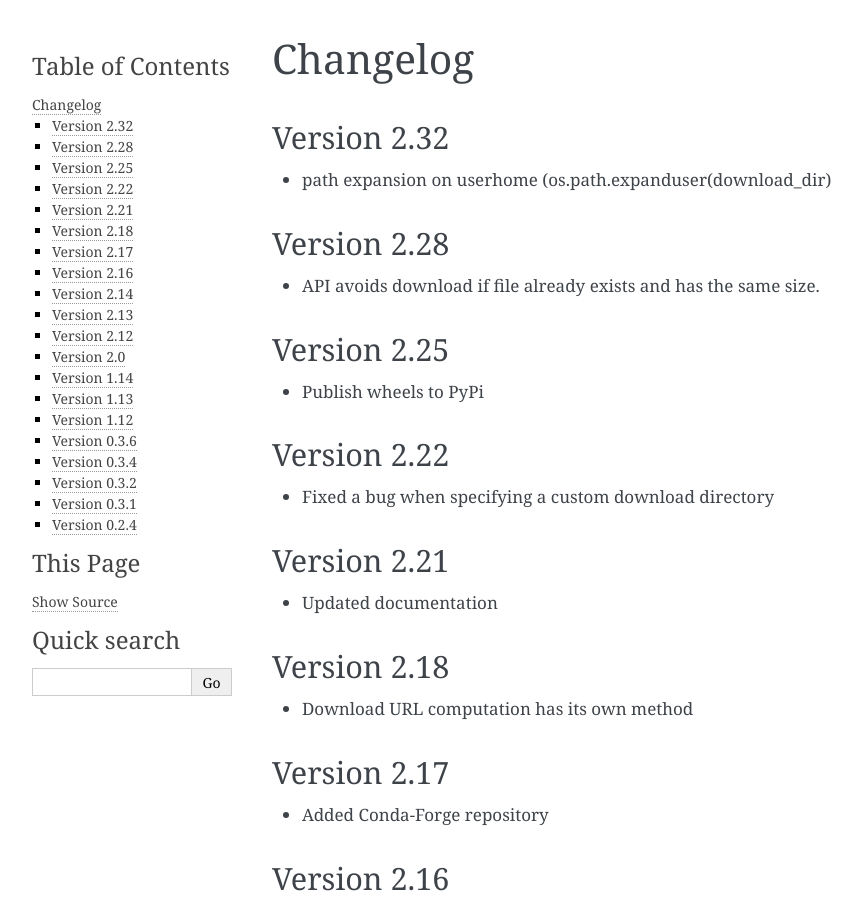
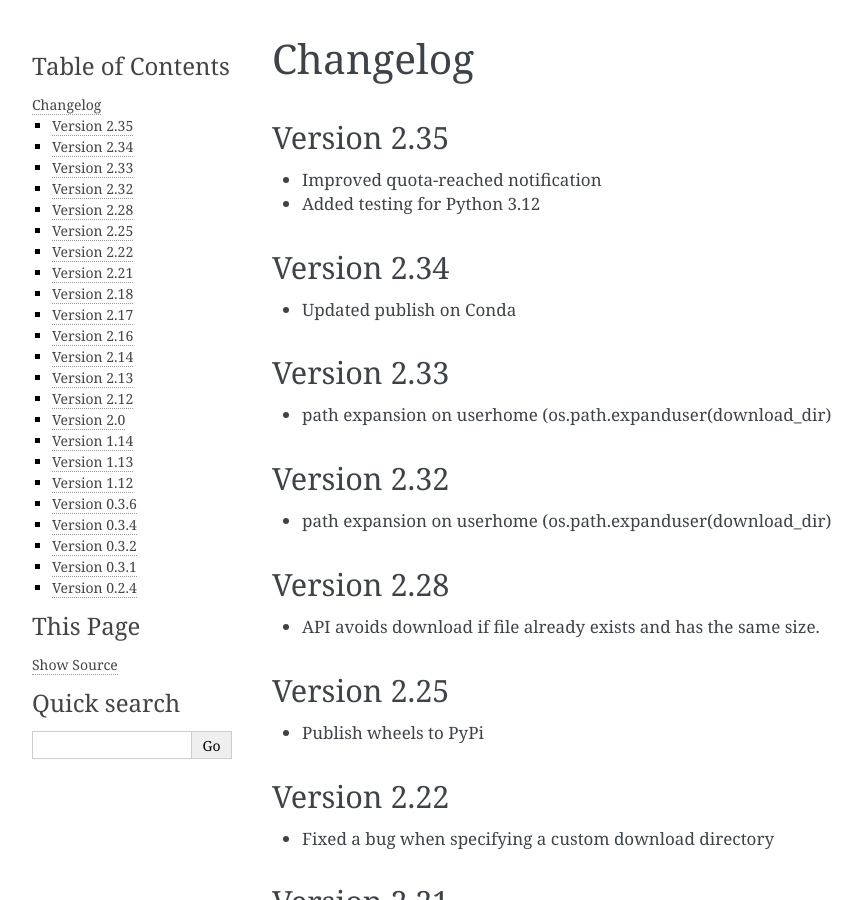
Before and after one commit to ecmwf/hda, a Sphinx documentation site: the page built from docs/source/changelog.rst, in a window 1280 px wide and 900 px high. Shown: the whole window, without its empty margins (148-1010 px from the left). Built offline with Sphinx 7.4.7, drawn with Linux system fonts in a browser that asks for light colours.

Commit message:
Bumped version 2.35

```diff
--- a/docs/source/changelog.rst
+++ b/docs/source/changelog.rst
@@ -1,8 +1,21 @@
 Changelog
 =========
 
+Version 2.35
+------------
+* Improved quota-reached notification
+* Added testing for Python 3.12
+
+Version 2.34
+------------
+* Updated publish on Conda
+
+Version 2.33
+------------
+* path expansion on userhome (os.path.expanduser(download_dir)
+
 Version 2.32
--------------
+------------
 * path expansion on userhome (os.path.expanduser(download_dir)
 
 Version 2.28
--- a/pyproject.toml
+++ b/pyproject.toml
@@ -4,7 +4,7 @@ build-backend = "setuptools.build_meta"
 
 [project]
 name = "hda"
-version = "2.34"
+version = "2.35"
 description = "API to harmonised data access for DIAS/WEkEO."
 authors = [{ name = "ECMWF", email = "software.support@ecmwf.int" }]
 license = { file = "LICENSE.txt" }
--- a/setup.py
+++ b/setup.py
@@ -30,7 +30,7 @@ def read(fname):
     return io.open(file_path, encoding="utf-8").read()
 
 
-version = "2.34"
+version = "2.35"
 
 
 setuptools.setup(
```
